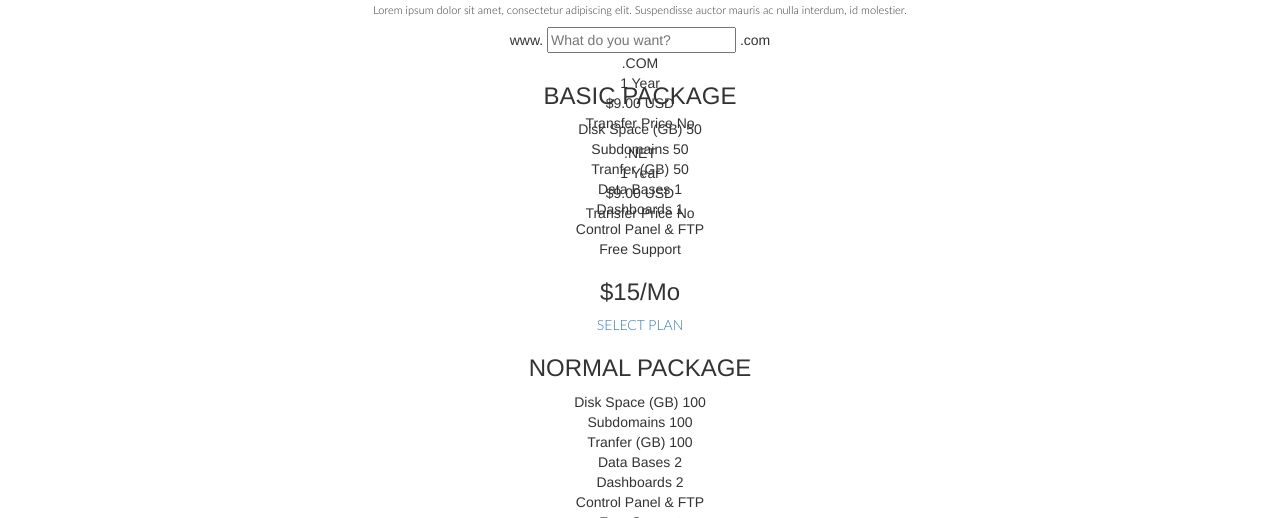
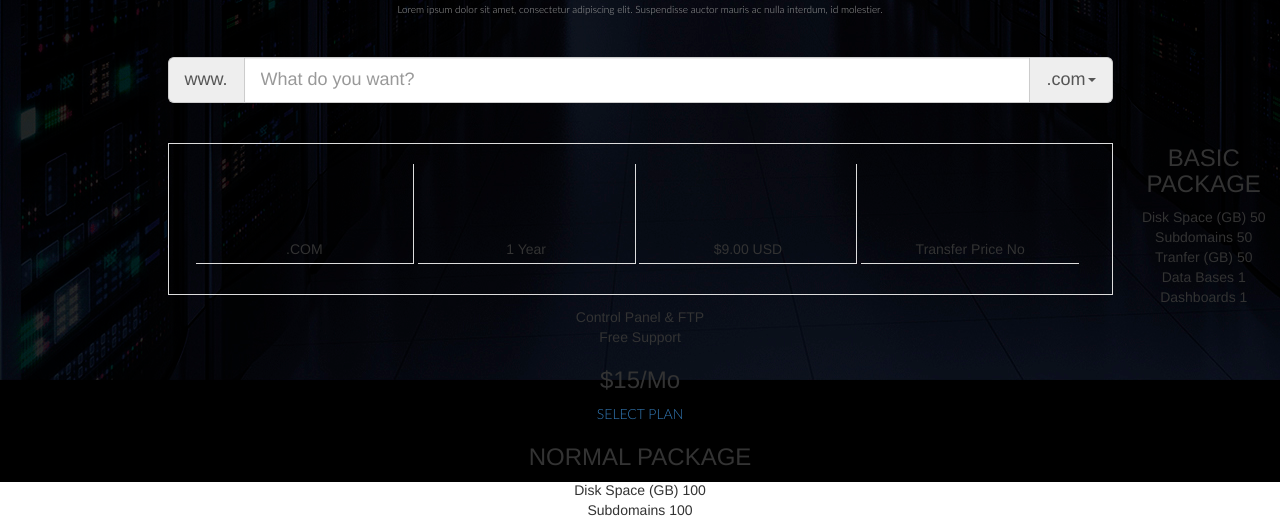
Before and after one commit to SlavaUnbel/markup-2018q3, a plain HTML site: page index.html in a window 1280 px wide. Shown: the part 582-1100 px from the top of the page. Drawn offline with Linux system fonts and the light colour scheme; a web font is replaced by a local one.

Commit message:
styles and feat: update styles.css in domain section and add classes to index.html

```diff
--- a/index.html
+++ b/index.html
@@ -68,28 +68,38 @@
 			</div>
 		</section>
 		<section id="domain" class="domain">
-			<div>
+			<div class="container">
+				<div class="row">
+					<div class="col-sm-10 col-sm-offset-1">
+						<div class="head_title text-center wow fadeInDown">
 							<h2>Whould you like to buy a new domain?</h2>
 							<p>Lorem ipsum dolor sit amet, consectetur adipiscing elit. Suspendisse auctor mauris ac nulla interdum, id molestier.</p>
 						</div>
-			<div>
-				<span>www.</span>
-				<input type="text" name="domain" placeholder="What do you want?">
-				<span>.com</span>
+						<div class="serceoption wow fadeIn">
+							<div class="input-group input-group-lg">
+								<span class="input-group-addon">www.</span>
+								<input type="text" name="domain" class="form-control" placeholder="What do you want?">
+								<span class="input-group-addon">.com<span class="caret"></span></span>
 							</div>
-			<div>
-				<ul>
+						</div>
+						<div class="sercelist wow fadeIn">
+							<div class="single_dotcom_serce text-center">
+								<ul class="list-inline">
 									<li>.COM</li>
 									<li>1 Year</li>
 									<li>$9.00 USD</li>
 									<li>Transfer Price No</li>
 								</ul>
-				<ul>
+								<ul class="list-inline no-border">
 									<li>.NET</li>
 									<li>1 Year</li>
 									<li>$9.00 USD</li>
 									<li>Transfer Price No</li>
 								</ul>
+							</div>
+						</div>
+					</div>
+				</div>
 			</div>
 		</section>
 		<section id="pricing" class="pricing">
--- a/src/styles.css
+++ b/src/styles.css
@@ -146,7 +146,7 @@ section h5 {
 }
 /*home section*/
 .home {
-    background: url(../images/header-bg.jpg) no-repeat 100% 100%;
+    background: url(../images/header-bg.jpg) no-repeat;
     text-align: center;
 }
 .single_slider p {
@@ -170,17 +170,17 @@ section h5 {
     background: transparent;
 }
 /*register section*/
-.register{
+.register {
     width: 100%;
     overflow: hidden;
 }
-.register .single_login{
+.register .single_login {
     background: #21424a;
 }
-.single_register{
+.single_register {
     background: #2fac6c;
 }
-.single_register a{
+.single_register a {
     color: #fff;
     font-size: 1.375rem;
     font-family: 'lotobold';
@@ -188,3 +188,78 @@ section h5 {
     padding: 25px 0px;
     display: inline-block;
 }
+/*domain section*/
+.domain {
+    padding: 80px 0px;
+}
+.head_title {
+    margin-bottom: 40px;
+}
+.head_title h2 {
+    font-size: 1.5rem;
+    color: #383737;
+    font-family: 'latoheavy';
+}
+.head_title p {
+    font-size:1rem ;
+    color:#a2a2a2;
+    font-family: 'latolight';
+}
+.input-group-addon {
+    padding: 6px 12px;
+    font-size: 14px;
+    font-weight: 400;
+    line-height: 1;
+    color: #555;
+    text-align: center;
+    background-color: transparent;
+    border: 1px solid #ccc;
+    border-radius: 1px;
+}
+.input-group-lg>.form-control, .input-group-lg>.input-group-addon, .input-group-lg>.input-group-btn>.btn {
+    height: 46px;
+    padding: 10px 16px;
+    font-size: 18px;
+    line-height: 1.33;
+    border-radius: 2px;
+}
+.sercelist{
+    border: 1px solid #ddd;
+    padding: 20px;
+    display: inline-block;
+    width: 100%;
+    margin-top: 40px;
+}
+.sercelist .list-inline>li {
+    display: inline-block;
+    padding-right: 0px;
+    padding-left: 0px;
+    width: 24%;
+    text-align: center;
+    border-right: 1px solid #ddd;
+    height: 100px;
+    line-height: 100px;
+    padding: 2.5em 0em;
+    border-bottom: 1px solid #ddd;
+}
+.sercelist .list-inline>li:last-child {
+    border-right: 0px solid #ddd;
+}
+.sercelist .list-inline.no-border>li {
+    border-bottom: 0px solid #ddd;
+}
+.sercelist .single_dotcom_serce ul.list-inline li{
+    position: relative;
+}
+.sercelist .single_dotcom_serce ul.list-inline.no-border li:after {
+    position: absolute;
+    width: 30px;
+    height: 30px;
+    background: #fff;
+    left: -7%;
+    top: -15%;
+    border-radius: 50%;
+}
+.sercelist .single_dotcom_serce ul.list-inline.no-border {
+    display: none;
+}
```
Lines whose indentation alone changed are shown as unchanged.
